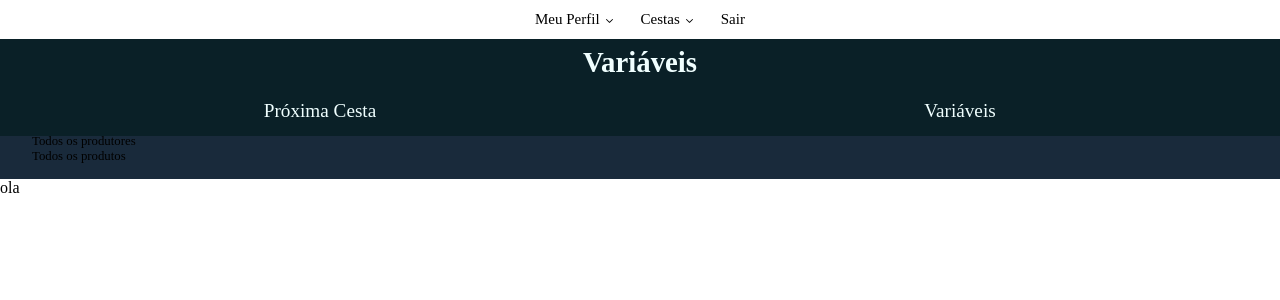
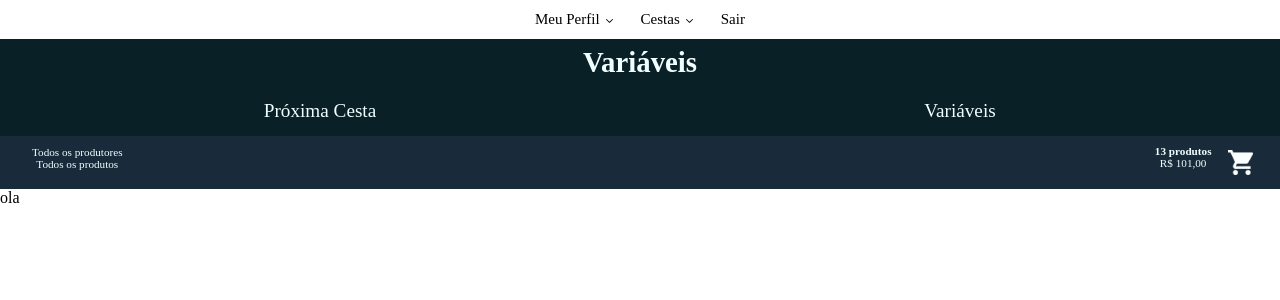
Before and after one commit to LiCuru/agroecology-ecommerce-ui, a Next.js app: page /telas/cestas/variaveis in a window 1280 px wide. Shown: the top 300 px of the page. Built offline with nearby package versions, Linux system fonts and the light colour scheme.

Commit message:
variables header

```diff
--- /dev/null
+++ b/src/app/telas/cestas/variaveis/buttons-on-the-right.tsx
@@ -0,0 +1,36 @@
+import styles from './headers.module.sass';
+import Image from 'next/image';
+
+function TotalInNavbar(){
+    return(
+    <div className={styles.TotalInNavbar}>
+        <p className={styles.Pe}>13 produtos</p>
+        <p className={styles.Pe}>R$ 101,00</p>
+    </div>
+    )
+}
+
+function TrolleyDiv(){
+    return(
+        <div className={styles.trolleyDiv}>
+            <Image
+                src="/trolleyAzure.png" // Path to the image in the `public` folder
+                alt="My Image"
+                width={25} // Desired width
+                height={25} // Desired height
+            />
+        </div>
+    )
+}
+
+
+
+
+export default function ButtonsOnTheRight(){
+    return(
+        <div className={styles.buttonsOnTheRight}>
+            <TotalInNavbar/>
+            <TrolleyDiv/>
+          </div>
+    )
+}
--- a/src/app/telas/cestas/variaveis/headers.module.sass
+++ b/src/app/telas/cestas/variaveis/headers.module.sass
@@ -131,10 +131,12 @@ $optionsHeight: 50px
 .variablesSubMenu
   background-color: #192a3b
   display: flex
-  width: 100%
+  //width: 100%
   margin: 0
   padding-left: 20px
   padding-right: 20px
+  padding-top: 5px
+  padding-bottom: 5px
   justify-content: space-between
   text-align: center
   height: $optionsHeight
@@ -182,7 +184,7 @@ $optionsHeight: 50px
     .trolleyDiv
       margin-top: 8px
       padding-bottom: 3px
-      padding-top: 4px
+      padding-top: 8px
       padding-right: 7px
       padding-left: 5px
       vertical-align: middle
@@ -206,20 +208,19 @@ $optionsHeight: 50px
     .TotalInNavbar
       height: $optionsHeight * 0.8
       margin: $optionsHeight * 0.09
-      padding-top: $optionsHeight * 0.05
+      padding-top: $optionsHeight * 0.13
       padding-right: 7px
       padding-left: 7px
 
-      p
+      .Pe
         font-size: 0.7rem
         text-align: center
         margin: 0
-      //    color: #e6ff99
         color: azure
         cursor: pointer
 
 
-      p:first-of-type
+      .Pe:first-of-type
         font-weight: bold
 
 
@@ -237,14 +238,21 @@ $optionsHeight: 50px
   .currentBasket
     height: $optionsHeight * 0.8
     margin: $optionsHeight * 0.1
+    padding-top: $optionsHeight * 0.13
     padding-right: 7px
     padding-left: 7px
+
+    .Pe
+      font-size: 0.7rem
+      text-align: center
+      margin: 0
+      color: azure
+      cursor: pointer
 
     span
       display: inline-block
       line-height: $optionsHeight * 0.7
       vertical-align: middle
-      color: $whiteBgAndFont
 
 
 
--- a/src/app/telas/cestas/variaveis/variables-header.tsx
+++ b/src/app/telas/cestas/variaveis/variables-header.tsx
@@ -1,3 +1,4 @@
+import ButtonsOnTheRight from "./buttons-on-the-right";
 import CollapsableBit from "./collapsable-bit";
 import styles from "./headers.module.sass";
 
@@ -7,9 +8,12 @@ export default function VariablesHeader(){
             <CollapsableBit/>
             <div className={styles.variablesSubMenu}>
                 <div className={styles.currentBasket}>
-                    <p>Todos os produtores</p>
-                    <p>Todos os produtos</p>
+                    <p className={styles.Pe}>Todos os produtores</p>
+                    <p className={styles.Pe}>Todos os produtos</p>
                     <span></span>
+                </div>
+                <div>
+                    <ButtonsOnTheRight/>
                 </div>
             </div>
         </div>
```
Also changed, not shown: public/trolleyAzure.png (added).
